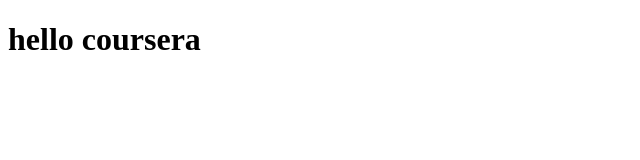
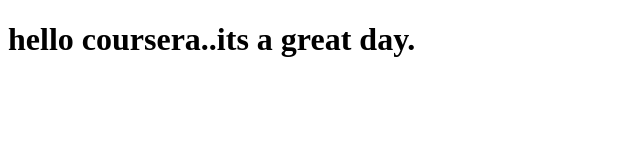
Before and after one commit to ashishsingh00/coursera-test, a plain HTML site: page site/index.html in a window 1280 px wide. Shown: the whole page, without its empty margins (0-640 px from the left). Drawn offline with Linux system fonts and the light colour scheme.

Commit message:
small addition to my page content.

```diff
--- a/site/index.html
+++ b/site/index.html
@@ -4,6 +4,6 @@
 	<title>hello coursera!!</title>
 </head>
 <body>
-<h1>hello coursera</h1>
+<h1>hello coursera..its a great day.</h1>
 </body>
 </html>
```
